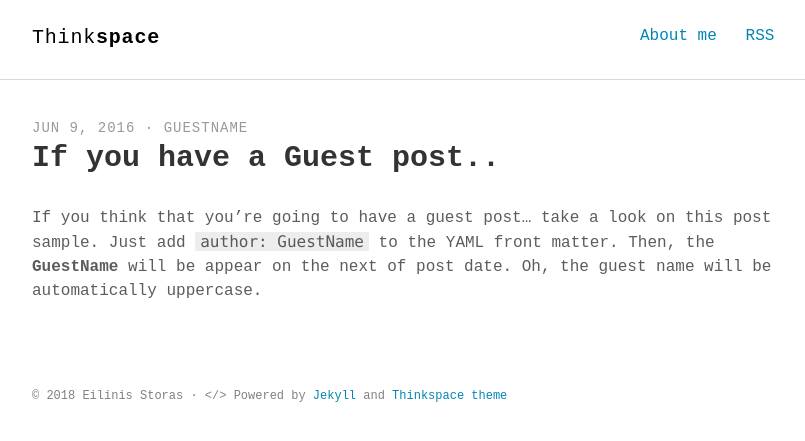
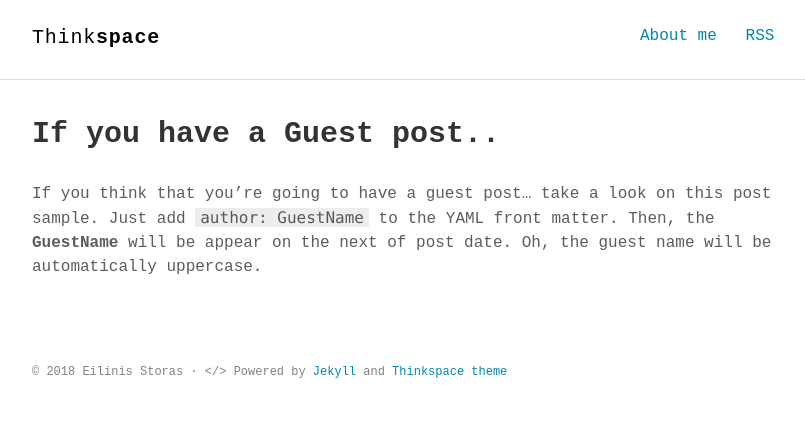
Before and after one commit to fartlekRun/fartlekrun.github.io, a Jekyll site: the page built from _posts/2016-06-09-if-you-have-a-guest-post.md, in a window 1280 px wide. Shown: the top 441 px of the page, without its empty margins (232-1037 px from the left). Built offline with Jekyll 4.4.1, drawn with Linux system fonts in a browser that asks for light colours; some web fonts are replaced.

Commit message:
done, no date

```diff
--- a/_layouts/post.html
+++ b/_layouts/post.html
@@ -4,7 +4,6 @@ layout: default
 
 <article class="post container" itemscope itemtype="http://schema.org/BlogPosting">
   <header class="post-header">
-    <p class="post-meta"><time datetime="{{ page.date | date_to_xmlschema }}" itemprop="datePublished">{{ page.date | date: "%b %-d, %Y" }}</time>{% if page.author %} &middot; <span itemprop="author" itemscope itemtype="http://schema.org/Person"><span itemprop="name">{{ page.author }}</span></span>{% endif %}</p>
     <h1 class="post-title" itemprop="name headline">{{ page.title }}</h1>
   </header>
   <div class="post-content" itemprop="articleBody">
```
